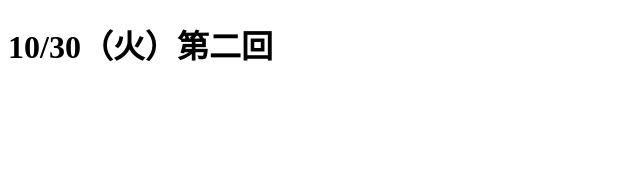
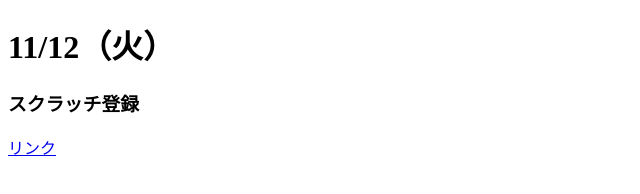
Before and after one commit to takushikai2003/scratch_edu, a plain HTML site: page index.html in a window 1280 px wide. Shown: the whole page, without its empty margins (0-640 px from the left). Drawn offline with Linux system fonts and the light colour scheme.

Commit message:
add scratch link

```diff
--- a/index.html
+++ b/index.html
@@ -3,5 +3,7 @@
     <title>プログラミング勉強</title>
 </head>
 <body>
-    <h1>10/30（火）第二回</h1>
+    <h1>11/12（火）</h1>
+    <h3>スクラッチ登録</h3>
+    <a href="http://scratch.mit.edu/signup/8tpv966d9">リンク</a>
 </body>
```
